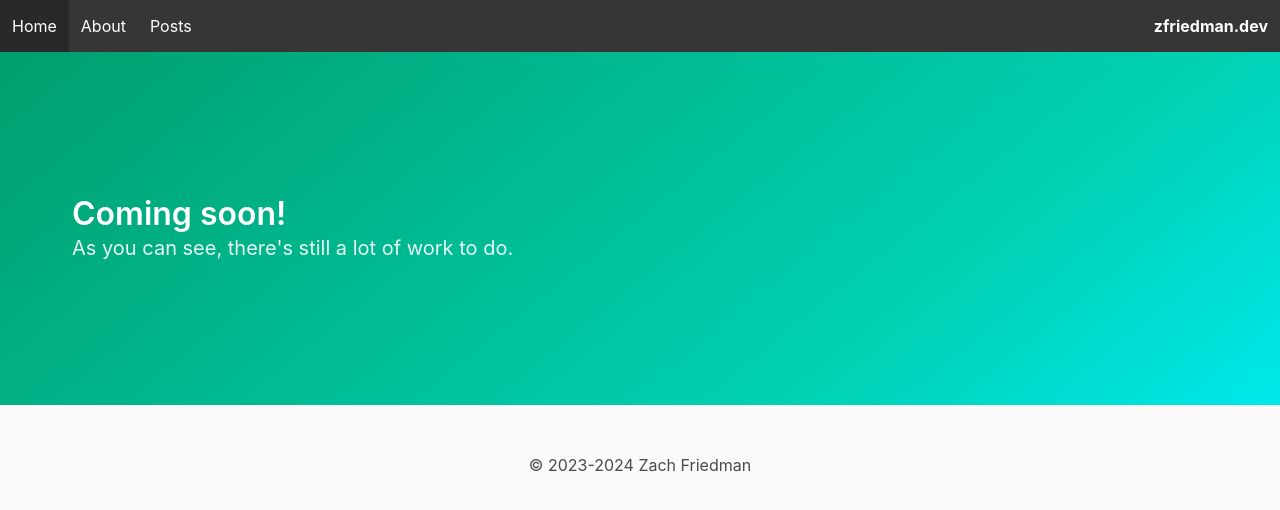
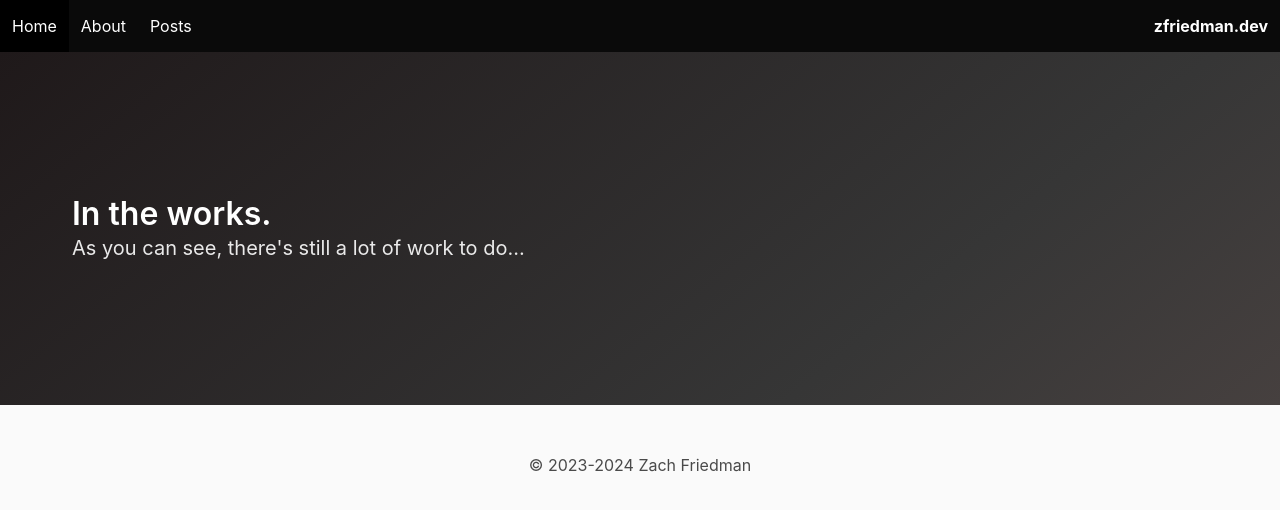
Before and after one commit to zfriedman0/homepage, an Eleventy site: page src/index.html in a window 1280 px wide. Built offline with nearby package versions, Linux system fonts and the light colour scheme; Eleventy itself is replaced by a stand-in of ours; files that its build step writes are made by us from their sources.

Commit message:
Changed the color of main content and nav.

```diff
--- a/src/_data/site.json
+++ b/src/_data/site.json
@@ -1,6 +1,6 @@
 {
-    "title": "Coming soon!",
+    "title": "In the works.",
     "url": "https://zfriedman.dev",
     "language": "en-US",
-    "description": "As you can see, there's still a lot of work to do."
+    "description": "As you can see, there's still a lot of work to do..."
 }
--- a/src/_includes/footer.html
+++ b/src/_includes/footer.html
@@ -1,4 +1,4 @@
-<footer class="footer is-dark mt-auto">
+<footer class="footer mt-auto">
     <div class="content has-text-centered">
         <p>
             &copy; 2023-2024 Zach Friedman
--- a/src/_includes/nav.html
+++ b/src/_includes/nav.html
@@ -1,4 +1,4 @@
-<nav class="navbar is-dark" role="navigation" aria-label="main navigation">
+<nav class="navbar is-black" role="navigation" aria-label="main navigation">
     <div class="navbar-start">
         <a href="/" class="navbar-item">
             Home
--- a/src/index.html
+++ b/src/index.html
@@ -3,7 +3,7 @@
 layout: layouts/base.html
 ---
 
-<section class="hero is-medium is-primary is-bold">
+<section class="hero is-medium is-dark is-bold">
     <div class="hero-body">
         <div class="container">
             <h1 class="title">{{ site.title }}</h1>
```
